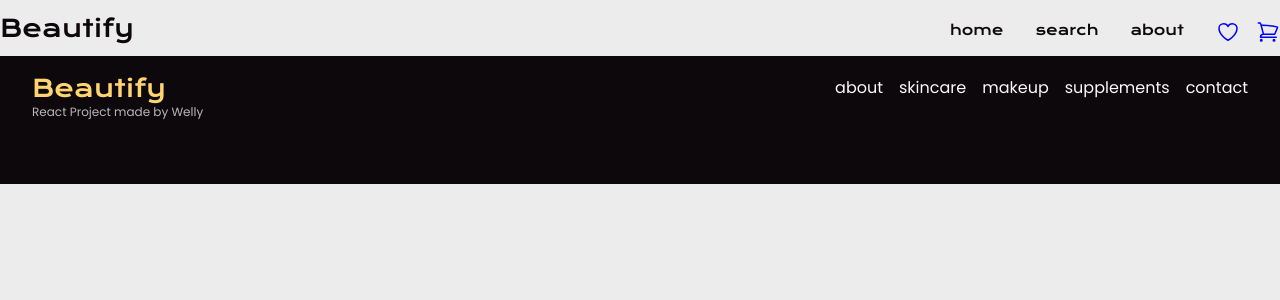
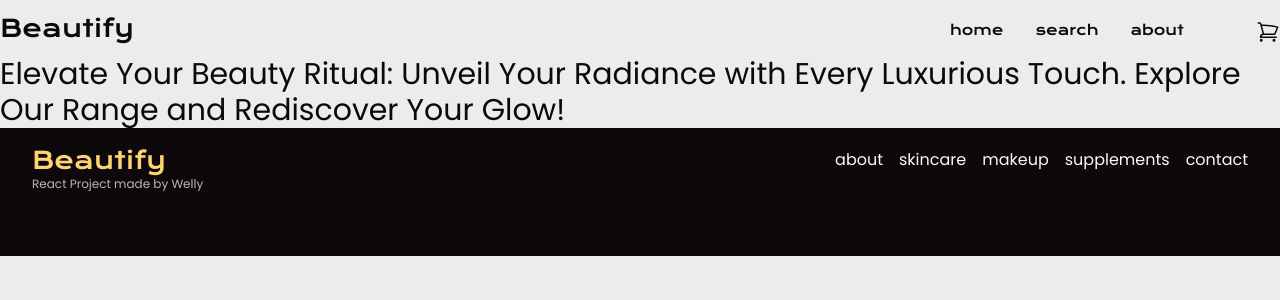
Before and after one commit to Jefferson-Evangelista/ecommerce-fe, a React (Vite) app: page / in a window 1280 px wide. Shown: the top 300 px of the page. Built offline with nearby package versions, Linux system fonts and the light colour scheme.

Commit message:
banner component

```diff
--- a/src/App.jsx
+++ b/src/App.jsx
@@ -1,7 +1,10 @@
-import RootLayout from "./layouts/RootLayout";
-
+import { Banner } from "./components/Banner";
 function App() {
-  // return <RootLayout />;
+  return (
+    <>
+      <Banner />
+    </>
+  );
 }
 
 export default App;
--- /dev/null
+++ b/src/components/Banner/Banner.jsx
@@ -0,0 +1,14 @@
+import React from "react";
+
+const Banner = () => {
+  return (
+    <div>
+      <h1 className="text-3xl">
+        Elevate Your Beauty Ritual: Unveil Your Radiance with Every Luxurious
+        Touch. Explore Our Range and Rediscover Your Glow!
+      </h1>
+    </div>
+  );
+};
+
+export default Banner;
--- /dev/null
+++ b/src/components/Banner/index.js
@@ -0,0 +1,3 @@
+import Banner from "./Banner";
+
+export { Banner };
--- a/src/components/Footer/index.js
+++ b/src/components/Footer/index.js
@@ -1,3 +1,3 @@
-import Footer from "./Footer.jsx";
+import Footer from "./Footer";
 
 export { Footer };
--- a/src/components/Icons/CartIcon.jsx
+++ b/src/components/Icons/CartIcon.jsx
@@ -1,13 +1,13 @@
 import React from "react";
 
-const CartIcon = ({ color }) => {
+const CartIcon = () => {
   return (
     <svg
       xmlns="http://www.w3.org/2000/svg"
       fill="none"
       viewBox="0 0 24 24"
       strokeWidth={1.5}
-      stroke={color}
+      stroke="currentColor"
       className="h-6 w-6"
     >
       <path
--- a/src/components/Icons/HeartIcon.jsx
+++ b/src/components/Icons/HeartIcon.jsx
@@ -1,13 +1,13 @@
 import React from "react";
 
-const HeartIcon = ({ color }) => {
+const HeartIcon = () => {
   return (
     <svg
       xmlns="http://www.w3.org/2000/svg"
       fill="none"
       viewBox="0 0 24 24"
       strokeWidth={1.5}
-      stroke={color}
+      stroke="currectColor"
       className="mr-4 h-6 w-6"
     >
       <path
--- /dev/null
+++ b/src/components/Icons/index.js
@@ -0,0 +1,4 @@
+import CartIcon from "./CartIcon";
+import HeartIcon from "./HeartIcon";
+
+export { CartIcon, HeartIcon };
--- a/src/components/Navbar/Navbar.jsx
+++ b/src/components/Navbar/Navbar.jsx
@@ -2,28 +2,22 @@ import React from "react";
 import "./Navbar.css";
 
 import { NavbarLinks } from "../NavbarLinks";
-import HeartIcon from "../Icons/HeartIcon";
-import CartIcon from "../Icons/CartIcon";
+import { CartIcon, HeartIcon } from "../Icons";
 
-const Navbar = () => {
-  return (
+const Navbar = () => (
   <nav className="container mx-auto flex items-end justify-between py-3 font-krona">
-      {/* Brand */}
     <a href="/" className="navbar__logo text-2xl">
       Beautify
     </a>
 
     <div className="flex text-sm">
       <NavbarLinks />
-
-        {/* Icons */}
       <div className="flex">
-          <HeartIcon color="blue" />
-          <CartIcon color="blue" />
+        <HeartIcon />
+        <CartIcon />
       </div>
     </div>
   </nav>
 );
-};
 
 export default Navbar;
--- a/src/components/Navbar/index.js
+++ b/src/components/Navbar/index.js
@@ -1,3 +1,3 @@
-import Navbar from "./Navbar.jsx";
+import Navbar from "./Navbar";
 
 export { Navbar };
```
Also changed, not shown: src/components/Banner/Banner.css (added). Lines whose indentation alone changed are shown as unchanged.
